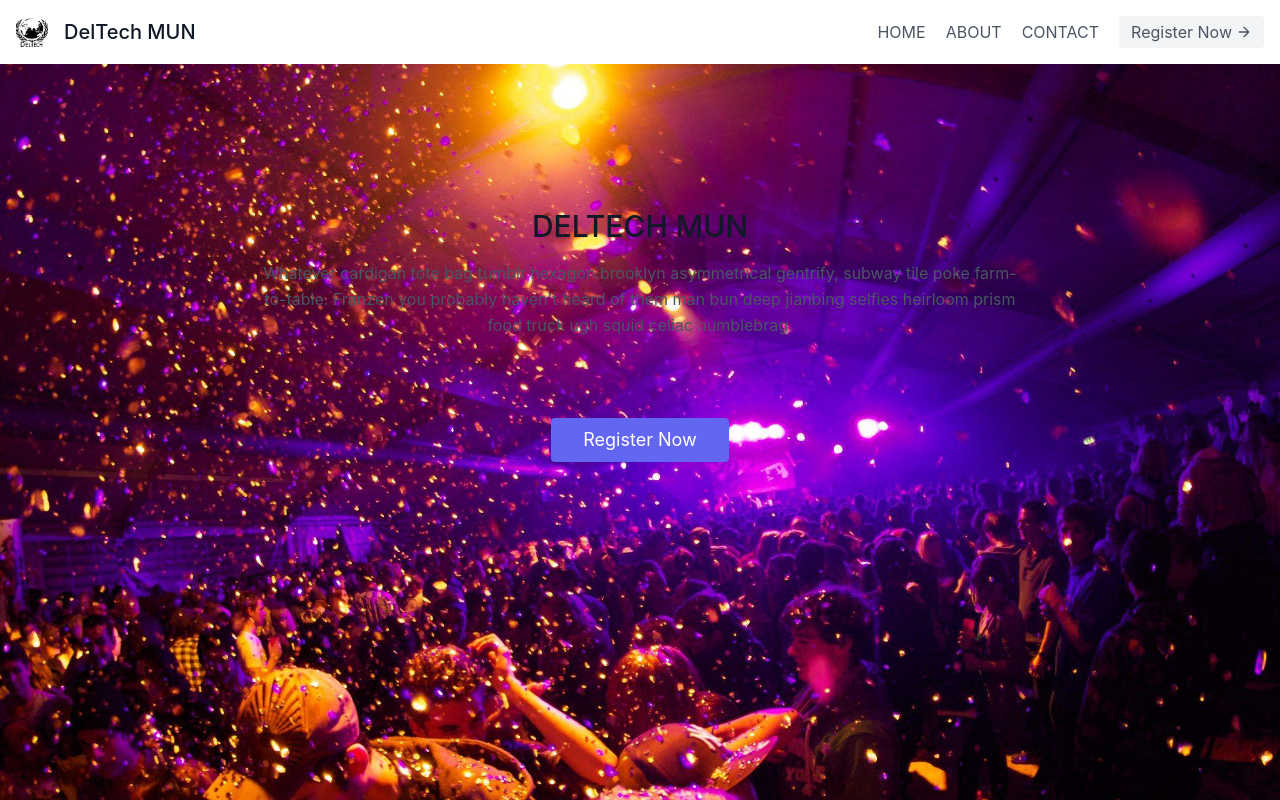
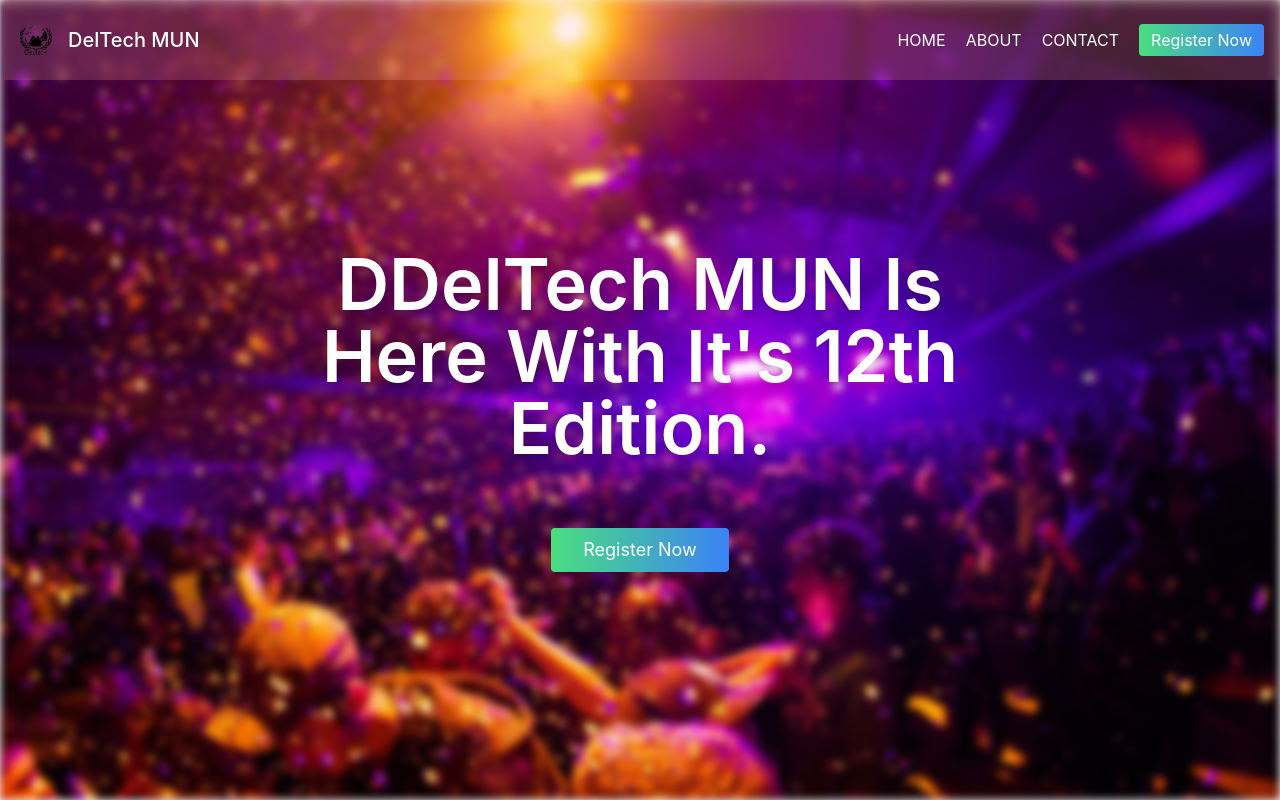
Before and after one commit to VarunDTU/DelTech_MUN, a Next.js app: page / in a window 1280 px wide. Shown: the top 800 px of the page. Built offline with nearby package versions, Linux system fonts and the light colour scheme.

Commit message:
homepage ahnd navbar changes

```diff
--- a/components/Main.js
+++ b/components/Main.js
@@ -12,52 +12,23 @@
     slidesToScroll: 1
   };
   return (
-    <section class='text-gray-600 -z-50' id="home" >
+    <section class='text-gray-600 -z-50 w-screen' id="home" >
       <div class="mx-0 content-center">
       <Slider  {...settings}>
-      <div class="w-full h-fit">
-          <div class='bg-[url("/party1.jpg")] object-cover h-screen w-full bg-cover bg-center p-12'>
-          <div class="container px-5 py-24 mx-auto">
-        <div class="flex flex-col text-center w-full mb-20">
-
-          <h1 class="sm:text-3xl text-2xl font-medium title-font mb-4 text-gray-900">
-            DELTECH MUN
-          </h1>
-          <p class="lg:w-2/3 mx-auto leading-relaxed text-base">
-            Whatever cardigan tote bag tumblr hexagon brooklyn asymmetrical
-            gentrify, subway tile poke farm-to-table. Franzen you probably
-            haven't heard of them man bun deep jianbing selfies heirloom prism
-            food truck ugh squid celiac humblebrag.
-          </p>
+      <div class="relative w-full h-screen">
+        <div
+            class="w-full h-full bg-[url('/party1.jpg')] bg-cover bg-center blur-sm">
         </div>
-        <button class="flex mx-auto mt-16 text-white bg-indigo-500 border-0 py-2 px-8 focus:outline-none hover:bg-indigo-600 rounded text-lg">
+        <div
+            class="absolute top-1/2 left-1/2 -translate-x-1/2 -translate-y-1/2 flex flex-col justify-center items-center">
+            <h1 class="mt-5 text-center text-7xl text-white font-semibold drop-shadow-lg">
+            DDelTech MUN Is Here With It's 12th Edition.
+            </h1>
+            <button class="flex mx-auto mt-16 text-white border-0 py-2 px-8 focus:outline-none bg-gradient-to-r from-green-400 to-blue-500 hover:from-pink-500 hover:to-yellow-500 rounded text-lg">
           Register Now
         </button>
-      </div>
-          </div>
-      </div>
-      <div class="w-full h-fit">
-          <div class='bg-[url("/party1.jpg")] object-cover h-screen w-full bg-cover bg-center p-12'>
-          <div class="container px-5 py-24 mx-auto">
-        <div class="flex flex-col text-center w-full mb-20">
-
-          <h1 class="sm:text-3xl text-2xl font-medium title-font mb-4 text-gray-900">
-            DELTECH MUN
-          </h1>
-          <p class="lg:w-2/3 mx-auto leading-relaxed text-base">
-            Whatever cardigan tote bag tumblr hexagon brooklyn asymmetrical
-            gentrify, subway tile poke farm-to-table. Franzen you probably
-            haven't heard of them man bun deep jianbing selfies heirloom prism
-            food truck ugh squid celiac humblebrag.
-          </p>
         </div>
-        <button class="flex mx-auto mt-16 text-white bg-indigo-500 border-0 py-2 px-8 focus:outline-none hover:bg-indigo-600 rounded text-lg">
-          Register Now
-        </button>
-      </div>
-          </div>
-      </div>
-
+    </div>
     </Slider>
     </div>
     </section>
--- a/components/Navbar.js
+++ b/components/Navbar.js
@@ -1,15 +1,16 @@
 import React from "react";
 import {Link} from 'react-scroll';
+
 const Navbar = () => {
   return (
-    <header class="text-gray-600 body-font sticky z-50 top-0 backdrop-blur">
-      <div class="container mx-auto flex flex-wrap p-4 flex-col md:flex-row items-center">
+    <header class="text-white body-font z-10 top-0 fixed w-full mx-1 backdrop-blur-sm bg-red-300/20">
+      <div class="flex justify-between items-center h-20 px-4">
 
-        <a class="flex title-font font-medium items-center text-gray-900 mb-4 md:mb-0">
+        <a class="flex title-font font-medium items-center mb-4 md:mb-0">
           <img class="h-8 pr-1 mx-auto" src="/deltech-logo.png"></img>
           <span class="ml-3 text-xl">DelTech MUN</span>
         </a>
-        <nav class="md:ml-auto flex flex-wrap items-center text-base justify-center">
+        <nav class=" mx-1 md:block hidden">
           <Link activeClass="active" class=" mr-5 hover:text-red-600"  to="home"  smooth={true} duration={500}>
           HOME
           </Link>
@@ -20,23 +21,17 @@
           <Link activeClass="active" class="mr-5 hover:text-red-600"  to="contacts" smooth={true} offset={50} duration={500}>
           CONTACT
           </Link>
+          <button class="inline-flex border-0 py-1 px-3 focus:outline-none bg-gradient-to-r from-green-400 to-blue-500 hover:from-pink-500 hover:to-yellow-500 rounded text-base">
+          Register Now
 
+        </button>
         </nav>
-        <button class="inline-flex items-center bg-gray-100 border-0 py-1 px-3 focus:outline-none hover:bg-red-800 hover:text-white rounded text-base mt-4 md:mt-0">
-          Register Now
-          <svg
-            fill="none"
-            stroke="currentColor"
-            stroke-linecap="round"
-            stroke-linejoin="round"
-            stroke-width="2"
-            class="w-4 h-4 ml-1"
-            viewBox="0 0 24 24"
-          >
-            <path d="M5 12h14M12 5l7 7-7 7"></path>
-          </svg>
-        </button>
+        <div class='md:hidden'>
+
+     </div>
       </div>
+
+
     </header>
   );
 };
```
Also changed, not shown: 1 other file (tests, documents, lock files or other folders).
